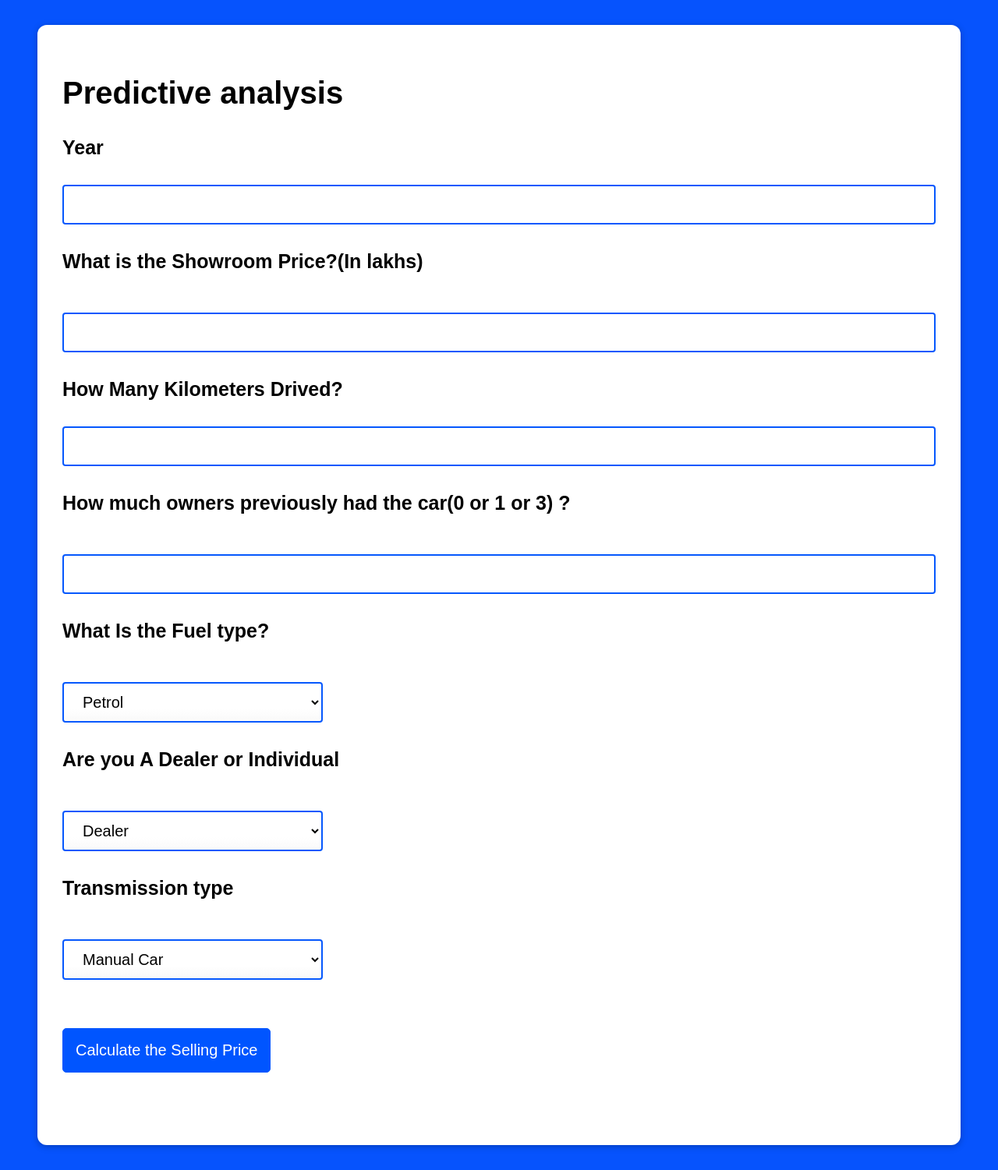
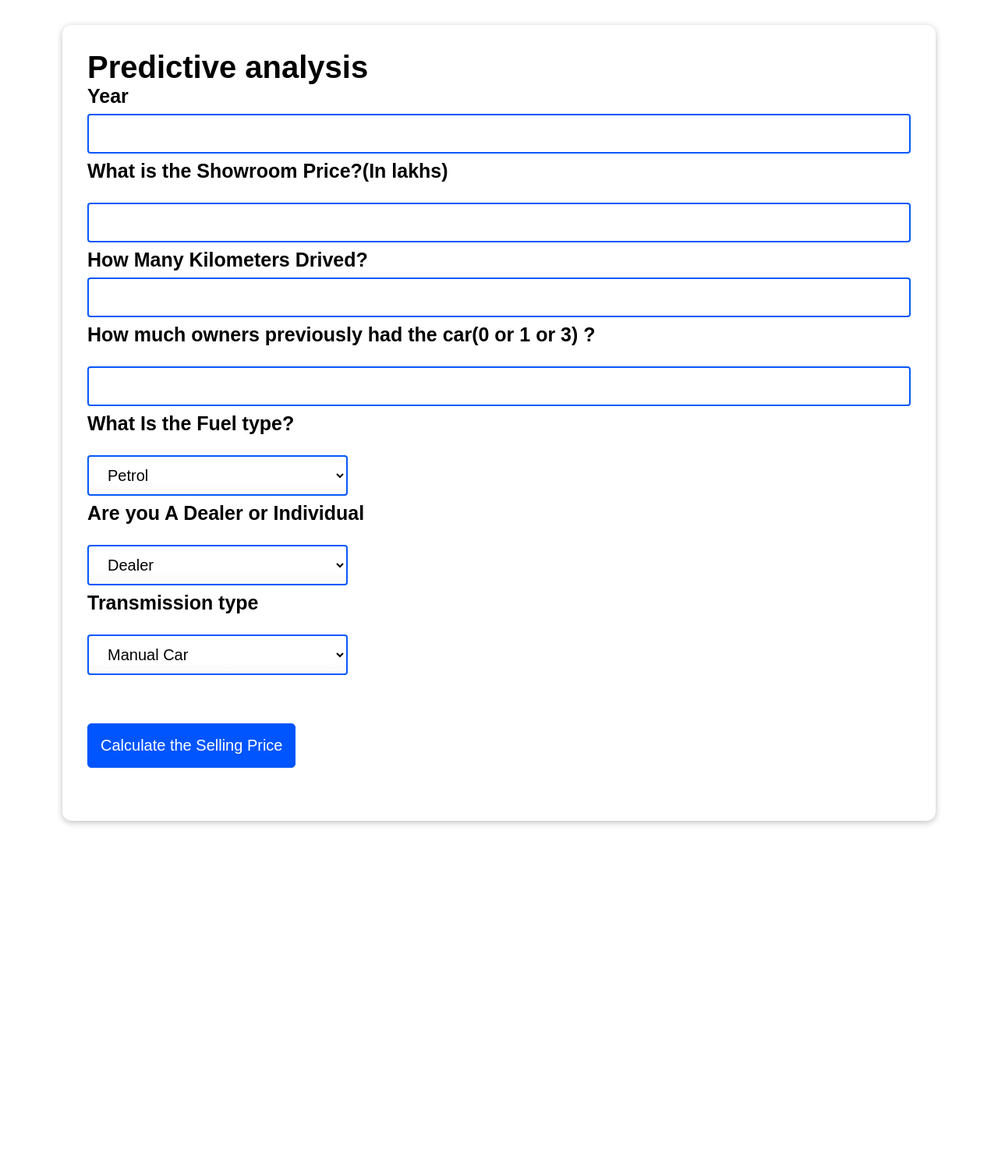
Before and after one commit to kavyanshpandey/Colloquium, a Flask app: page / in a window 1280 px wide. Shown: the whole page at 78% size. After the commit the page ends 1059 px from the top, so only its background shows below. Run offline with Flask 2, Linux system fonts and the light colour scheme; parts of the project's set-up code (start-up, migrations or seed data) failed here and were passed over.

Commit message:
Update index.html

```diff
--- a/templates/index.html
+++ b/templates/index.html
@@ -7,7 +7,7 @@
     <title>Document</title>
 </head>
 
-<body bgcolor="#0653FD">
+<body background-color="#0653FD">
     <div>
         <form class=".first_div" action="{{ url_for('predict')}}" method="post">
             <h2 style="font-size: 40px; font-family: sans-serif;">Predictive analysis</h2>
@@ -38,6 +38,12 @@
     </div>
 
     <style>
+         *{
+        padding: 0;
+        margin: 0;
+        box-sizing: border-box;
+      }
+
 
  .input_field {
   width: 100%;
```
